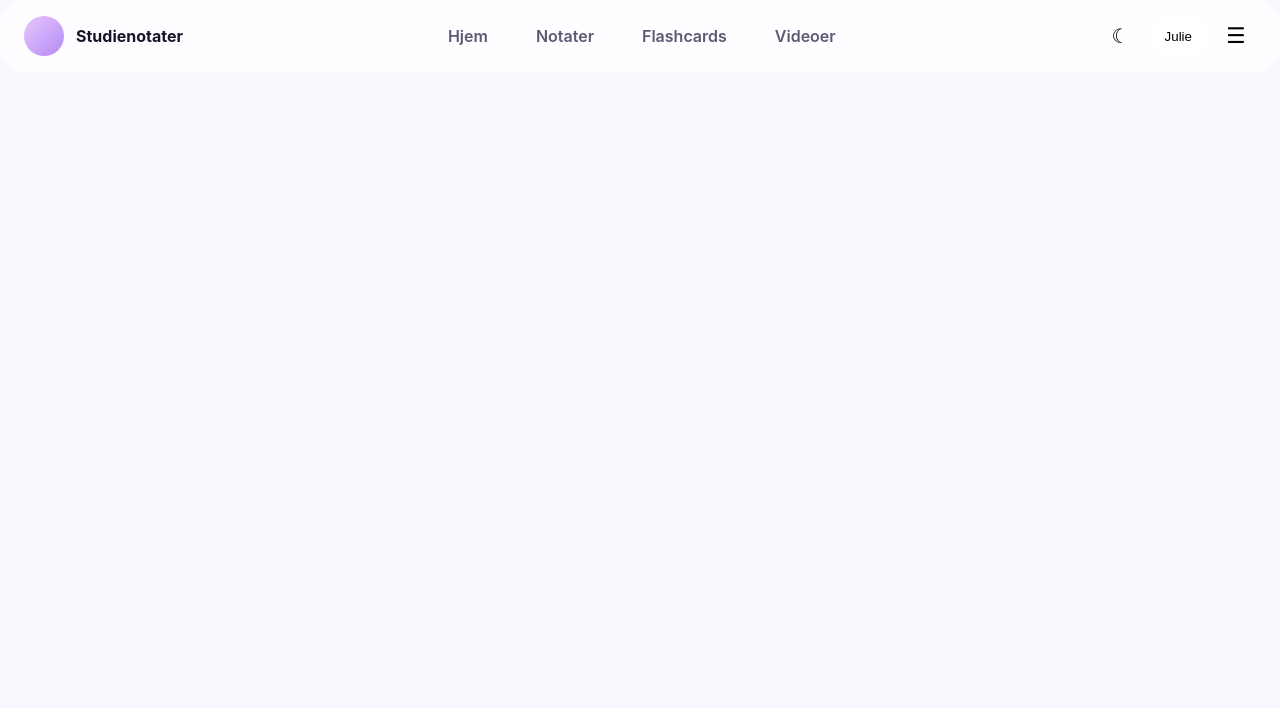
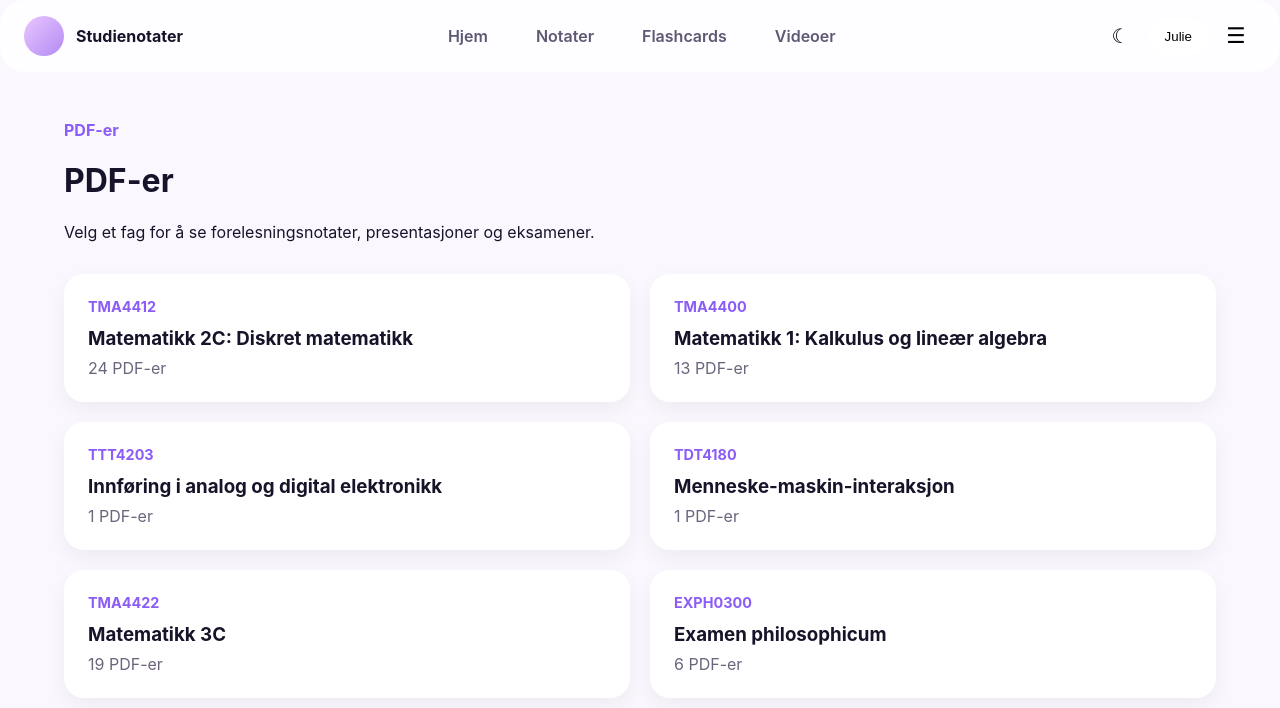
Before and after one commit to juliewold/studienotater, a React (Vite) app: page /pdfs in a window 1280 px wide. Shown: the top 708 px of the page. Built offline with nearby package versions, Linux system fonts and the light colour scheme.

Commit message:
feat: add centralized pdf library page

```diff
--- a/src/App.tsx
+++ b/src/App.tsx
@@ -12,6 +12,7 @@ import { AllFlashcardsPage } from "./pages/AllFlashcardsPage/AllFlashcardsPage";
 import { AllVideosPage } from "./pages/AllVideosPage/AllVideosPage";
 import { PdfsPage } from "./pages/PdfsPage/PdfsPage";
 import { PdfViewerPage } from "./pages/PdfViewerPage/PdfViewerPage";
+import { AllPdfsPage } from "./pages/AllPdfsPage/AllPdfsPage";
 
 function App() {
   return (
@@ -42,6 +43,8 @@ function App() {
         <Route path="/fag/:subjectId/pdfs" element={<PdfsPage />} />
 
         <Route path="/fag/:subjectId/pdfs/:pdfId" element={<PdfViewerPage />} />
+
+        <Route path="/pdfs" element={<AllPdfsPage />} />
       </Routes>
     </BrowserRouter>
   );
--- a/src/components/Navbar/Navbar.tsx
+++ b/src/components/Navbar/Navbar.tsx
@@ -87,7 +87,7 @@ export const Navbar = () => {
               <Link to="/videoer" onClick={() => setMenuOpen(false)}>
                 Videoer
               </Link>
-              <Link to="/" onClick={() => setMenuOpen(false)}>
+              <Link to="/pdfs" onClick={() => setMenuOpen(false)}>
                 PDF-er
               </Link>
               <Link to="/" onClick={() => setMenuOpen(false)}>
--- /dev/null
+++ b/src/pages/AllPdfsPage/AllPdfsPage.css
@@ -0,0 +1,39 @@
+.all-pdfs-grid {
+  display: grid;
+  grid-template-columns: repeat(2, 1fr);
+  gap: 20px;
+
+  margin-top: 32px;
+}
+
+.pdf-subject-card {
+  display: block;
+  background: white;
+  border-radius: 20px;
+  padding: 24px;
+
+  text-decoration: none;
+  color: inherit;
+
+  box-shadow: 0 8px 20px rgba(0, 0, 0, 0.05);
+  transition: transform 0.2s ease;
+}
+
+.pdf-subject-card:hover {
+  transform: translateY(-4px);
+}
+
+.pdf-subject-card h3 {
+  margin: 8px 0;
+}
+
+.pdf-subject-card p:last-child {
+  margin: 0;
+  color: #6b647c;
+}
+
+@media (max-width: 768px) {
+  .all-pdfs-grid {
+    grid-template-columns: 1fr;
+  }
+}
--- /dev/null
+++ b/src/pages/AllPdfsPage/AllPdfsPage.tsx
@@ -0,0 +1,43 @@
+import "./AllPdfsPage.css";
+import { Link } from "react-router-dom";
+import { pdfs } from "../../data/pdfs";
+import { subjects } from "../../data/subjects";
+
+export const AllPdfsPage = () => {
+  const pdfSubjects = Object.entries(pdfs).map(([subjectId, subjectPdfs]) => {
+    const subject = subjects.find((subject) => subject.id === subjectId);
+
+    return {
+      id: subjectId,
+      code: subject?.code ?? subjectId.toUpperCase(),
+      name: subject?.name ?? "",
+      count: subjectPdfs.length,
+    };
+  });
+
+  return (
+    <main className="page-container">
+      <p className="page-label">PDF-er</p>
+
+      <h1>PDF-er</h1>
+
+      <p>Velg et fag for å se forelesningsnotater, presentasjoner og eksamener.</p>
+
+      <div className="all-pdfs-grid">
+        {pdfSubjects.map((subject) => (
+          <Link
+            key={subject.id}
+            to={`/fag/${subject.id}/pdfs`}
+            className="pdf-subject-card"
+          >
+            <p className="subject-code">{subject.code}</p>
+
+            <h3>{subject.name}</h3>
+
+            <p>{subject.count} PDF-er</p>
+          </Link>
+        ))}
+      </div>
+    </main>
+  );
+};
```
